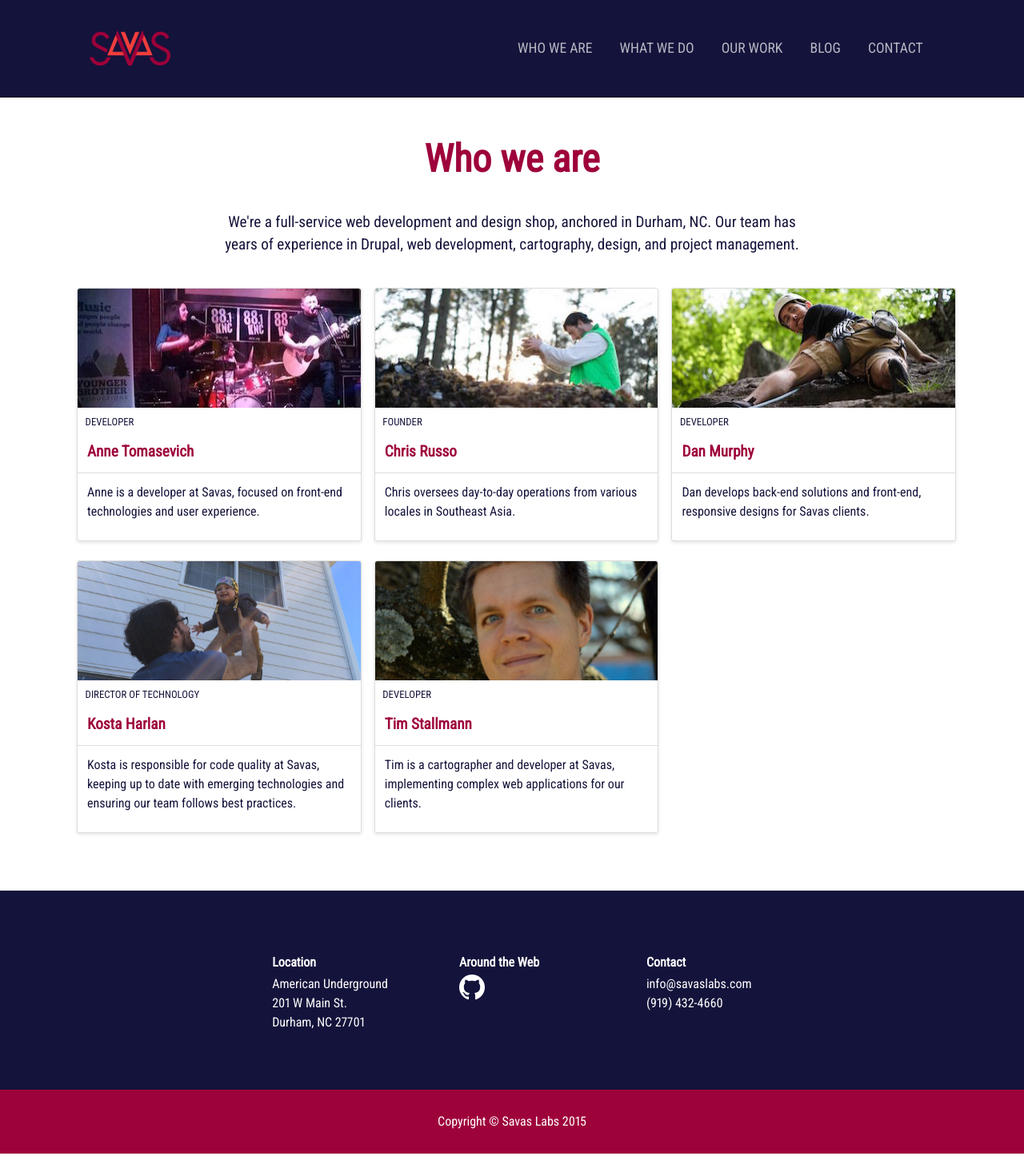
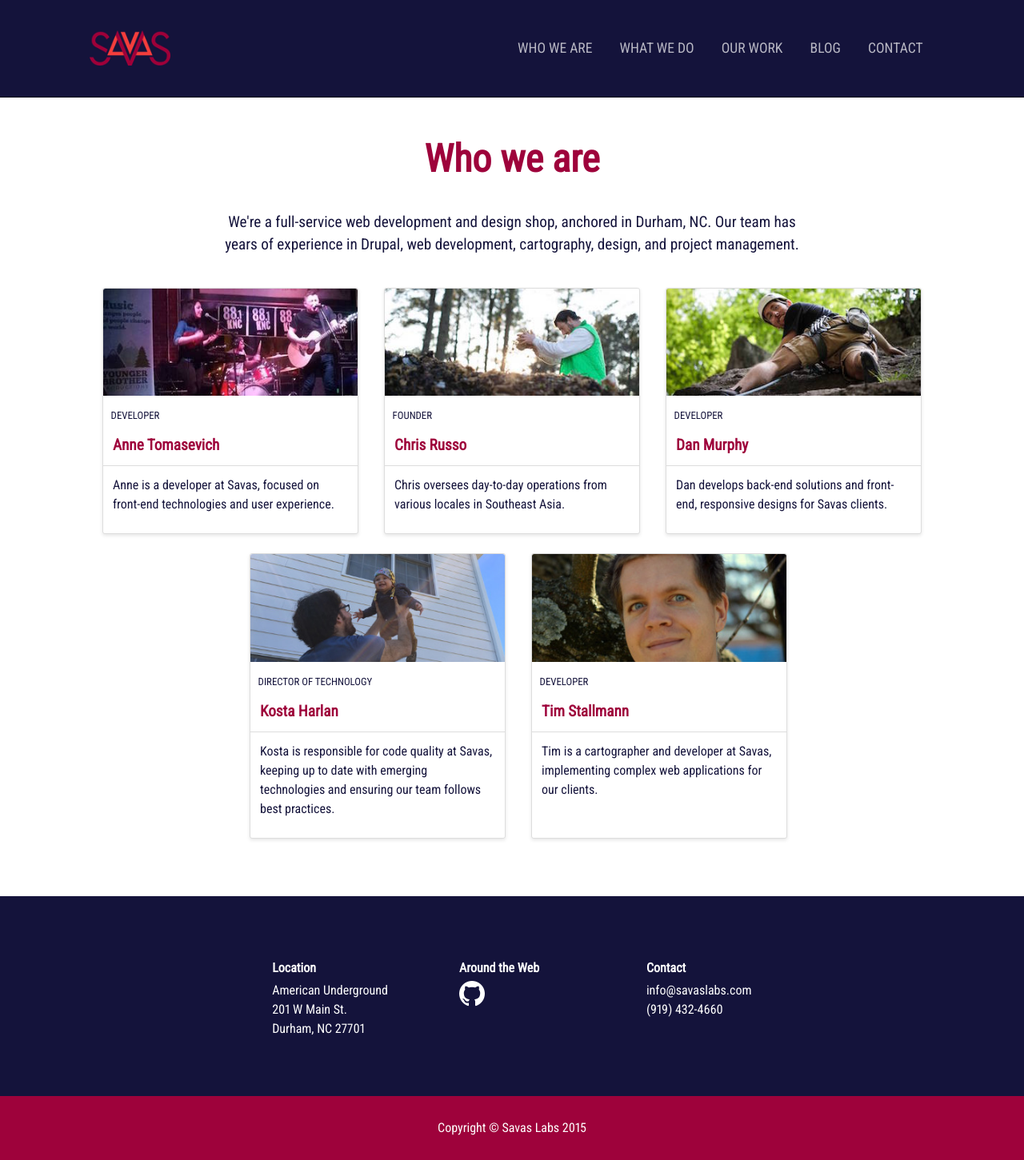
Before and after one commit to tumble1999/savaslabs.github.io, a Jekyll site: the page built from who-we-are.html, in a window 1280 px wide. Shown: the whole page at 80% size. Built offline with Jekyll 4.4.1, drawn with Linux system fonts in a browser that asks for light colours; nearby versions of some CDN libraries; some web fonts are replaced; library files that are not in the unit come from our copies.

Commit message:
Refactor cards code.

```diff
--- a/assets/styles/_scss/_card.scss
+++ b/assets/styles/_scss/_card.scss
@@ -1,8 +1,7 @@
 .cards {
   @include display(flex);
   @include flex-wrap(wrap);
-  @include justify-content(space-between);
-  @include span-columns(12);
+  @include justify-content(center);
 }
 
 .card {
@@ -26,7 +25,6 @@
   $card-image-hover-background: lighten($card-image-background, 5%);
   $card-margin: 1em;
 
-  @include span-columns(3);
   @include flex-basis(15em);
   @include flex-grow(1);
   @include transition (all 0.2s ease-in-out);
--- a/assets/styles/_scss/_layout.scss
+++ b/assets/styles/_scss/_layout.scss
@@ -14,3 +14,7 @@ header, .page-description {
 	@include span-columns(8);
 	margin-bottom: 2em;
 }
+
+.flex-container {
+	@include span-columns(12);
+}
--- a/assets/styles/_scss/_team.scss
+++ b/assets/styles/_scss/_team.scss
@@ -1,4 +1,4 @@
-.team-cards .card {
+.team-card {
     ///////////////////////////////////////////////////////////////////////////////////
     $base-border-color: gainsboro !default;
     $base-border-radius: 3px !default;
@@ -19,9 +19,9 @@
     $card-image-hover-background: lighten($card-image-background, 5%);
     $card-margin: 1em;
 
-    @include span-columns(4);
-    @include flex-basis(15em);
-    @include flex-grow(1);
+    @include span-columns(3);
+    @include flex-basis(20em);
+    @include flex-grow(0);
     @include transition (all 0.2s ease-in-out);
     background-color: $card-background;
     border-radius: $base-border-radius;
--- a/who-we-are.html
+++ b/who-we-are.html
@@ -5,10 +5,11 @@ permalink: "/team/"
 ---
 <p class="page-description">We're a full-service web development and design shop, anchored in Durham, NC. Our team has years of experience in Drupal, web development, cartography, design, and project management.</p>
 
-<div class="cards team-cards">
+<div class="flex-container">
+    <div class="cards">
         {% for person in site.team %}
+            <div class="team-card">
                 <a href="{{ person.url }}">
-            <div class="card">
                     <div class="card-image">
                         <img src="{{ base.url }}/{{ person.card }}" alt="{{ person.name }}">
                     </div>
@@ -21,7 +22,8 @@ permalink: "/team/"
                     <div class="card-copy">
                         <p>{{ person.job_description }}</p>
                     </div>
+                </a>
             </div>
-        </a>
         {% endfor %}
     </div>
+</div>
```
Also changed, not shown: blog.html (+7 -2 lines), our-work.html (+7 -5 lines). Lines whose indentation alone changed are shown as unchanged.
